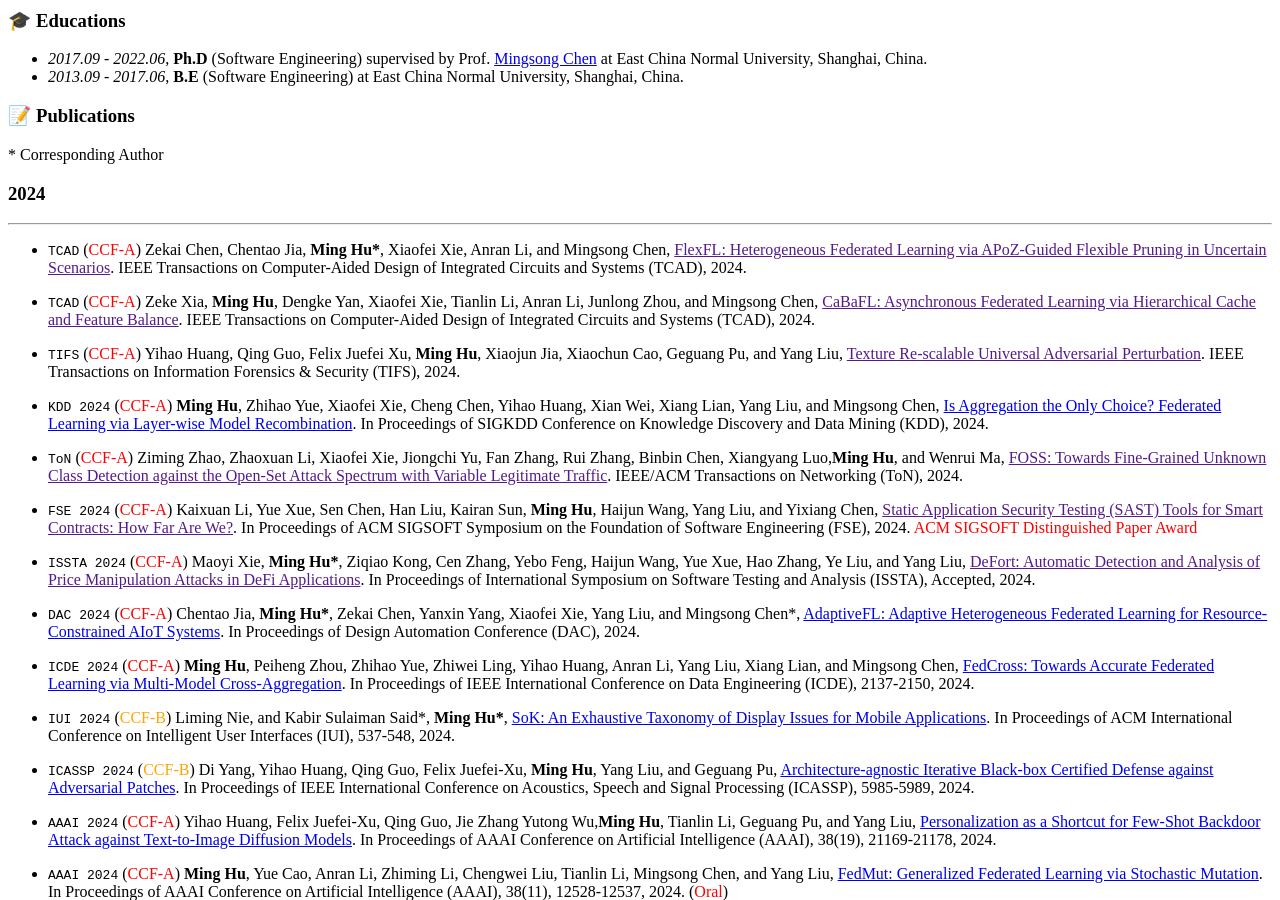
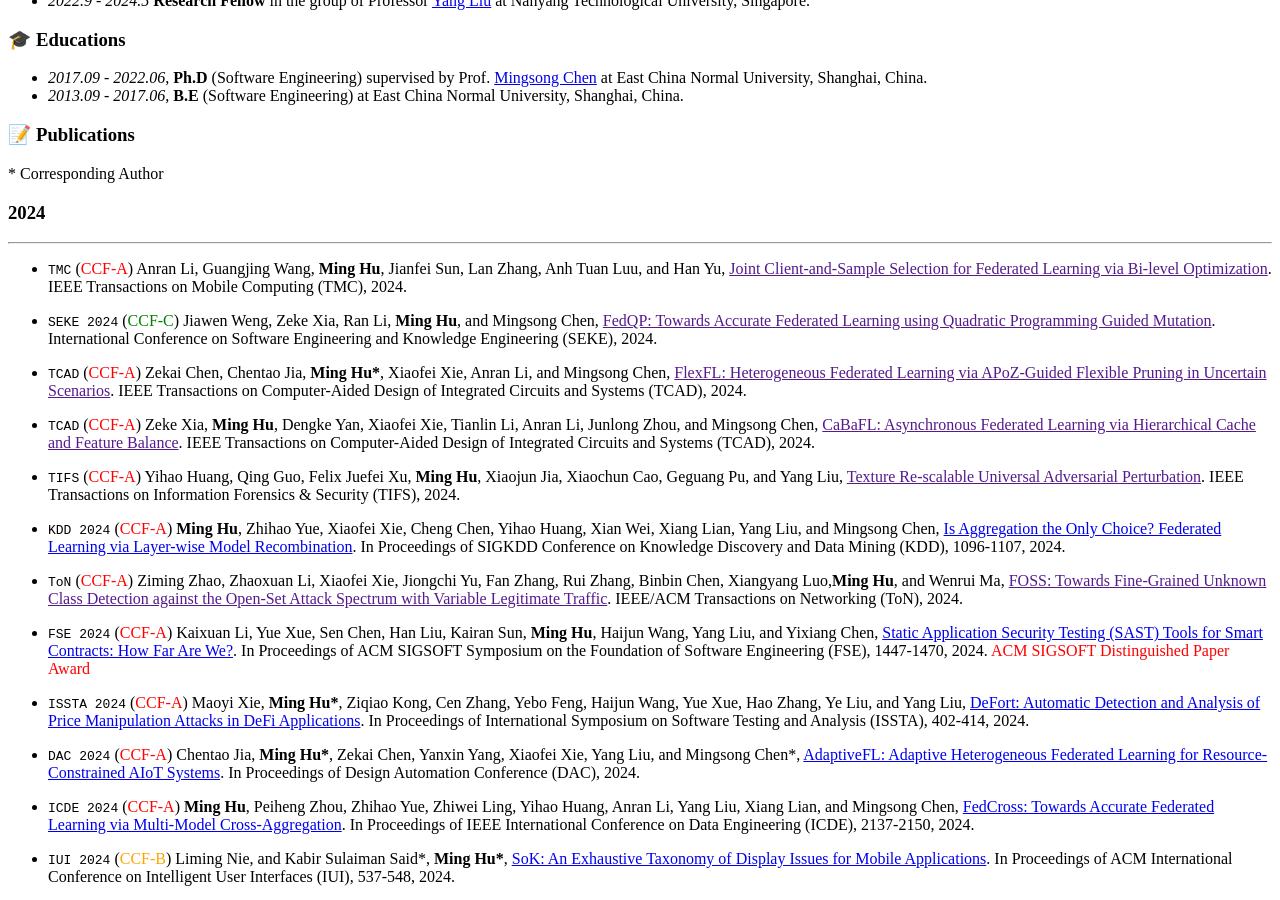
Before and after one commit to HUMingProfile/humingprofile.github.io, a Jekyll site: the page built from _pages/about.md, in a window 1280 px wide and 900 px high, scrolled down 2116 px. Built offline with Jekyll 4.4.1, drawn with Linux system fonts in a browser that asks for light colours; some web fonts are replaced; a script that is not in the unit is left out; some of the changed text lies outside the part shown.

Commit message:
Update about.md

```diff
--- a/_pages/about.md
+++ b/_pages/about.md
@@ -36,6 +36,7 @@ If you are interested, please send your CV to my email (**hu.ming.work@gmail.com
 
 # 🔥 News
 ### 2024:
+- *2024.08* 🎉 One paper got accepted by TMC (<span style="color:red">CCF-A</span>)!
 - *2024.07* 🎉 One paper got accepted by CODES+ISSS 2024 (Published in TCAD (<span style="color:red">CCF-A</span>))! Congrats to <span style="color:blue">Zekai</span>!
 - *2024.07* 🎉 One paper got accepted by EMSOFT 2024 (Published in TCAD (<span style="color:red">CCF-A</span>))! Congrats to <span style="color:blue">Zeke</span>!
 - *2024.06* 🎉 Our paper “Static Application Security Testing (SAST) Tools for Smart Contracts: How Far Are We?” won FSE2024 <span style="color:red">ACM SIGSOFT Distinguished Paper Award</span>! Congrats to <span style="color:blue">Kaixuan</span>!
@@ -76,19 +77,23 @@ If you are interested, please send your CV to my email (**hu.ming.work@gmail.com
 \* Corresponding Author
 ### 2024
 ---
+-   ``TMC`` (<span style="color:red">CCF-A</span>) Anran Li, Guangjing Wang, **Ming Hu**, Jianfei Sun, Lan Zhang, Anh Tuan Luu, and Han Yu, [Joint Client-and-Sample Selection for Federated Learning via Bi-level Optimization](). IEEE Transactions on Mobile Computing (TMC), 2024.
+
+-   ``SEKE 2024`` (<span style="color:green">CCF-C</span>) Jiawen Weng, Zeke Xia, Ran Li, **Ming Hu**, and Mingsong Chen, [FedQP: Towards Accurate Federated Learning using Quadratic Programming Guided Mutation](). International Conference on Software Engineering and Knowledge Engineering (SEKE), 2024.
+
 -   ``TCAD`` (<span style="color:red">CCF-A</span>) Zekai Chen, Chentao Jia, **Ming Hu\***, Xiaofei Xie, Anran Li, and Mingsong Chen, [FlexFL: Heterogeneous Federated Learning via APoZ-Guided Flexible Pruning in Uncertain Scenarios](). IEEE Transactions on Computer-Aided Design of Integrated Circuits and Systems (TCAD), 2024.
 
 -   ``TCAD`` (<span style="color:red">CCF-A</span>) Zeke Xia, **Ming Hu**, Dengke Yan, Xiaofei Xie, Tianlin Li, Anran Li, Junlong Zhou, and Mingsong Chen, [CaBaFL: Asynchronous Federated Learning via Hierarchical Cache and Feature Balance](). IEEE Transactions on Computer-Aided Design of Integrated Circuits and Systems (TCAD), 2024.
 
 -   ``TIFS`` (<span style="color:red">CCF-A</span>) Yihao Huang, Qing Guo, Felix Juefei Xu, **Ming Hu**, Xiaojun Jia, Xiaochun Cao, Geguang Pu, and Yang Liu, [Texture Re-scalable Universal Adversarial Perturbation](). IEEE Transactions on Information Forensics & Security (TIFS), 2024.
 
--	``KDD 2024`` (<span style="color:red">CCF-A</span>) **Ming Hu**, Zhihao Yue, Xiaofei Xie, Cheng Chen, Yihao Huang, Xian Wei, Xiang Lian, Yang Liu, and Mingsong Chen, [Is Aggregation the Only Choice? Federated Learning via Layer-wise Model Recombination](https://arxiv.org/pdf/2305.10730). In Proceedings of SIGKDD Conference on Knowledge Discovery and Data Mining (KDD), 2024.
+-	``KDD 2024`` (<span style="color:red">CCF-A</span>) **Ming Hu**, Zhihao Yue, Xiaofei Xie, Cheng Chen, Yihao Huang, Xian Wei, Xiang Lian, Yang Liu, and Mingsong Chen, [Is Aggregation the Only Choice? Federated Learning via Layer-wise Model Recombination](https://dl.acm.org/doi/abs/10.1145/3637528.3671722). In Proceedings of SIGKDD Conference on Knowledge Discovery and Data Mining (KDD), 1096-1107, 2024.
 
 -	``ToN`` (<span style="color:red">CCF-A</span>) Ziming Zhao, Zhaoxuan Li, Xiaofei Xie, Jiongchi Yu, Fan Zhang, Rui Zhang, Binbin Chen, Xiangyang Luo,**Ming Hu**, and Wenrui Ma, [FOSS: Towards Fine-Grained Unknown Class Detection against the Open-Set Attack Spectrum with Variable Legitimate Traffic](). IEEE/ACM Transactions on Networking (ToN), 2024.
 
-- ``FSE 2024`` (<span style="color:red">CCF-A</span>) Kaixuan Li, Yue Xue, Sen Chen, Han Liu, Kairan Sun, **Ming Hu**, Haijun Wang, Yang Liu, and Yixiang Chen, [Static Application Security Testing (SAST) Tools for Smart Contracts: How Far Are We?](). In Proceedings of ACM SIGSOFT Symposium on the Foundation of Software Engineering (FSE), 2024. <span style="color:red">ACM SIGSOFT Distinguished Paper Award</span>
+- ``FSE 2024`` (<span style="color:red">CCF-A</span>) Kaixuan Li, Yue Xue, Sen Chen, Han Liu, Kairan Sun, **Ming Hu**, Haijun Wang, Yang Liu, and Yixiang Chen, [Static Application Security Testing (SAST) Tools for Smart Contracts: How Far Are We?](https://dl.acm.org/doi/pdf/10.1145/3660772). In Proceedings of ACM SIGSOFT Symposium on the Foundation of Software Engineering (FSE), 1447-1470, 2024. <span style="color:red">ACM SIGSOFT Distinguished Paper Award</span>
 
-- ``ISSTA 2024`` (<span style="color:red">CCF-A</span>) Maoyi Xie, **Ming Hu\***, Ziqiao Kong, Cen Zhang, Yebo Feng, Haijun Wang, Yue Xue, Hao Zhang, Ye Liu, and Yang Liu, [DeFort: Automatic Detection and Analysis of Price Manipulation Attacks in DeFi Applications](). In Proceedings of International Symposium on Software Testing and Analysis (ISSTA), Accepted, 2024.
+- ``ISSTA 2024`` (<span style="color:red">CCF-A</span>) Maoyi Xie, **Ming Hu\***, Ziqiao Kong, Cen Zhang, Yebo Feng, Haijun Wang, Yue Xue, Hao Zhang, Ye Liu, and Yang Liu, [DeFort: Automatic Detection and Analysis of Price Manipulation Attacks in DeFi Applications](https://dl.acm.org/doi/abs/10.1145/3650212.3652137). In Proceedings of International Symposium on Software Testing and Analysis (ISSTA), 402-414, 2024.
 
 - ``DAC 2024`` (<span style="color:red">CCF-A</span>) Chentao Jia, **Ming Hu\***, Zekai Chen, Yanxin Yang, Xiaofei Xie, Yang Liu, and Mingsong Chen\*, [AdaptiveFL: Adaptive Heterogeneous Federated Learning for Resource-Constrained AIoT Systems](https://arxiv.org/pdf/2311.13166). In Proceedings of Design Automation Conference (DAC), 2024.
 
@@ -148,6 +153,7 @@ If you are interested, please send your CV to my email (**hu.ming.work@gmail.com
 <span class='anchor' id='-awards'></span>
 
 # 🏅 Honors and Awards
+- *2024* Outstanding Doctoral Dissertation Award, CCF Embedded Systems Technical Committee
 - *2024* ACM SIGSOFT Distinguished Paper Award, FSE2024
 - *2022* Outstanding Graduates, Shanghai
 - *2021* National Scholarship
```
